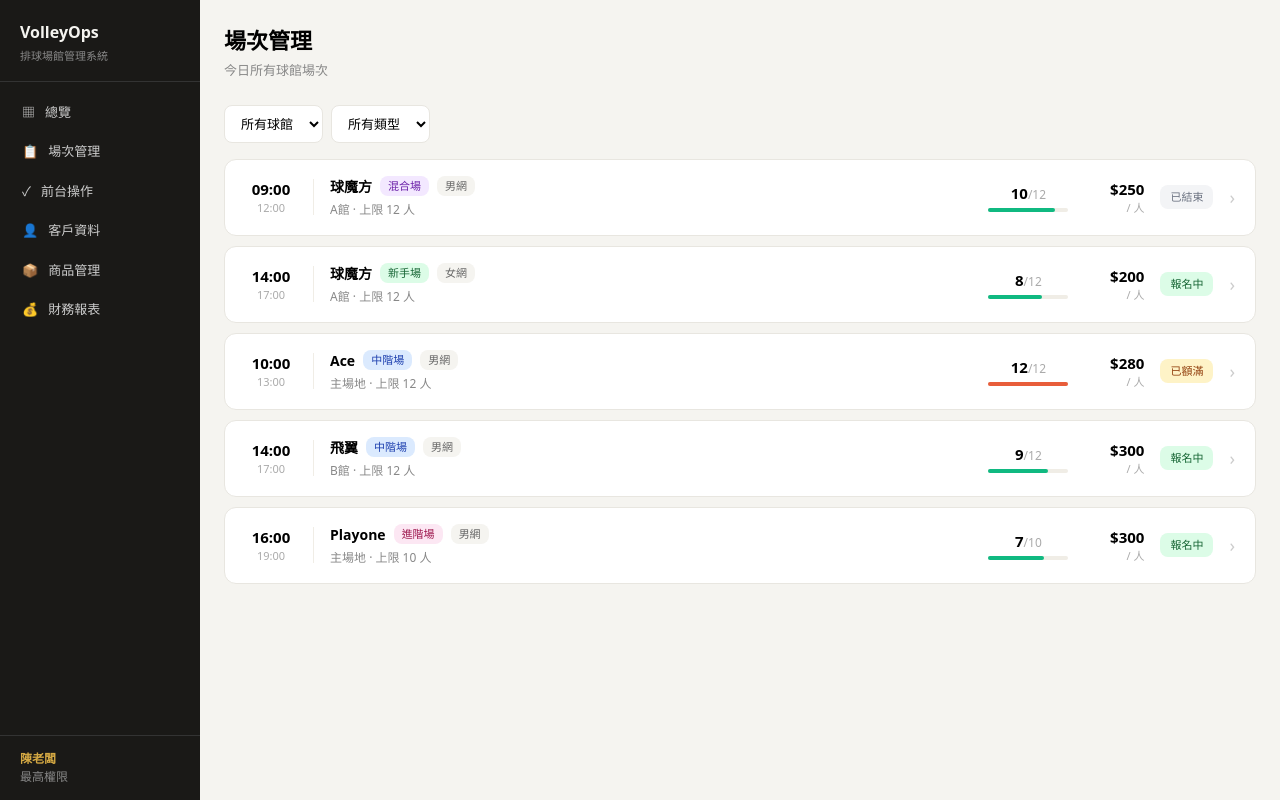
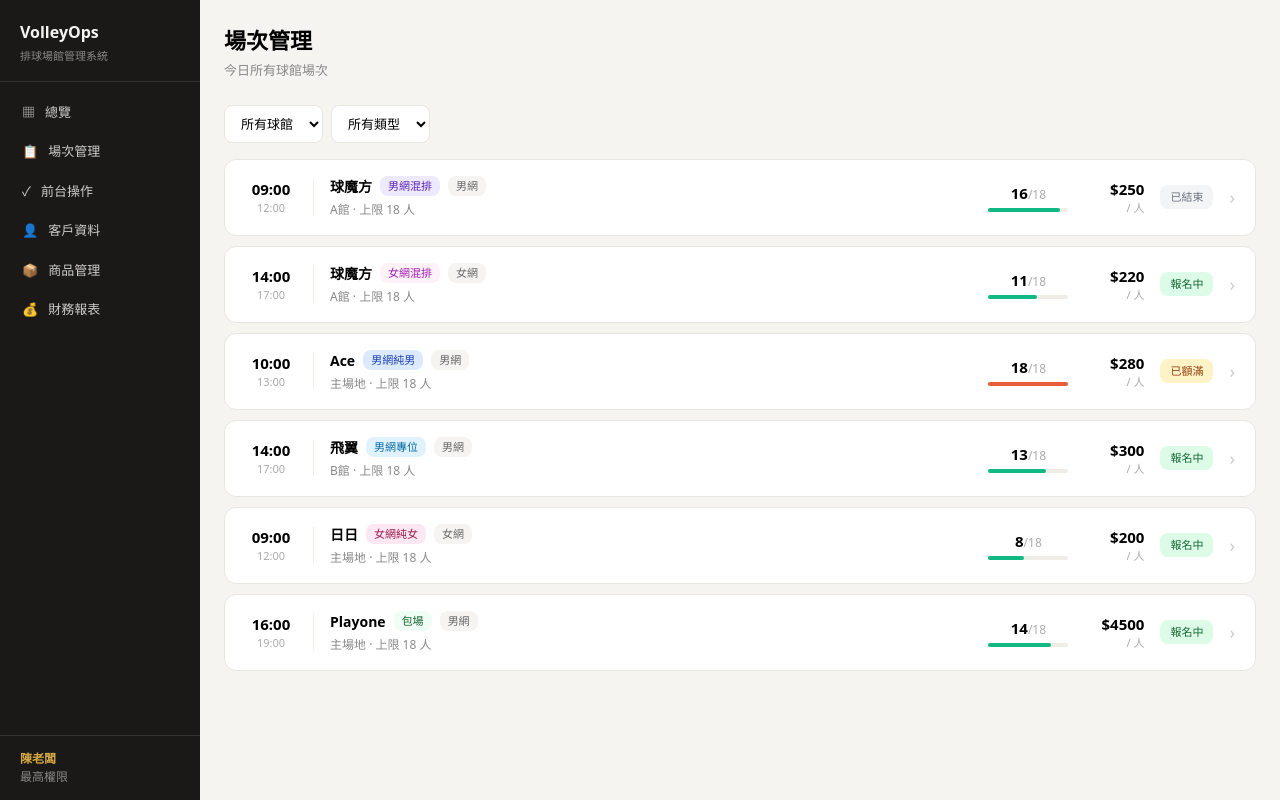
Before and after one commit to ChengEnLu252/volleyball-erp, a Next.js app: page /sessions in a window 1280 px wide. Built offline with nearby package versions, Linux system fonts and the light colour scheme.

Commit message:
feat: update session types and capacity to 18

```diff
--- a/app/sessions/page.tsx
+++ b/app/sessions/page.tsx
@@ -3,13 +3,22 @@
 import { MOCK_SESSIONS, MOCK_VENUES } from '@/data/mock'
 
 const SESSION_TYPE_LABEL: Record<string, string> = {
-  beginner: '新手場', intermediate: '中階場', advanced: '進階場', mixed: '混合場',
+  male_only:       '男網純男',
+  male_mixed:      '男網混排',
+  male_position:   '男網專位',
+  female_only:     '女網純女',
+  female_mixed:    '女網混排',
+  female_position: '女網專位',
+  rental:          '包場',
 }
 const SESSION_TYPE_COLOR: Record<string, { bg: string; text: string }> = {
-  beginner:     { bg: '#dcfce7', text: '#166534' },
-  intermediate: { bg: '#dbeafe', text: '#1e40af' },
-  advanced:     { bg: '#fce7f3', text: '#9d174d' },
-  mixed:        { bg: '#f3e8ff', text: '#6b21a8' },
+  male_only:       { bg: '#dbeafe', text: '#1e40af' },
+  male_mixed:      { bg: '#ede9fe', text: '#5b21b6' },
+  male_position:   { bg: '#e0f2fe', text: '#0369a1' },
+  female_only:     { bg: '#fce7f3', text: '#9d174d' },
+  female_mixed:    { bg: '#fdf2f8', text: '#a21caf' },
+  female_position: { bg: '#fdf4ff', text: '#7e22ce' },
+  rental:          { bg: '#f0fdf4', text: '#166534' },
 }
 const NET_HEIGHT_LABEL: Record<string, string> = {
   female: '女網', male: '男網', adjustable: '可調',
--- a/data/mock.ts
+++ b/data/mock.ts
@@ -34,11 +34,12 @@ export const MOCK_CUSTOMERS: Customer[] = [
 const TODAY = new Date().toISOString().split('T')[0]
 
 export const MOCK_SESSIONS: Session[] = [
-  { id: 's1', venueId: 'v1', createdBy: 'u2', sessionDate: TODAY, startTime: '09:00', endTime: '12:00', court: 'A館', netHeight: 'male',       sessionType: 'mixed',        price: 250, maxCapacity: 12, minSkillRequired: null, maxSkillAllowed: null, status: 'completed', notes: null, createdAt: TODAY+'T00:00:00Z', updatedAt: TODAY+'T00:00:00Z', venueName: '球魔方', currentCount: 10 },
-  { id: 's2', venueId: 'v1', createdBy: 'u2', sessionDate: TODAY, startTime: '14:00', endTime: '17:00', court: 'A館', netHeight: 'female',     sessionType: 'beginner',     price: 200, maxCapacity: 12, minSkillRequired: null, maxSkillAllowed: 'D',  status: 'open',      notes: null, createdAt: TODAY+'T00:00:00Z', updatedAt: TODAY+'T00:00:00Z', venueName: '球魔方', currentCount: 8  },
-  { id: 's3', venueId: 'v2', createdBy: 'u3', sessionDate: TODAY, startTime: '10:00', endTime: '13:00', court: null,  netHeight: 'male',       sessionType: 'intermediate', price: 280, maxCapacity: 12, minSkillRequired: 'B',  maxSkillAllowed: 'A',  status: 'full',      notes: null, createdAt: TODAY+'T00:00:00Z', updatedAt: TODAY+'T00:00:00Z', venueName: 'Ace',   currentCount: 12 },
-  { id: 's4', venueId: 'v3', createdBy: 'u2', sessionDate: TODAY, startTime: '14:00', endTime: '17:00', court: 'B館', netHeight: 'male',       sessionType: 'intermediate', price: 300, maxCapacity: 12, minSkillRequired: 'B',  maxSkillAllowed: null, status: 'open',      notes: null, createdAt: TODAY+'T00:00:00Z', updatedAt: TODAY+'T00:00:00Z', venueName: '飛翼',  currentCount: 9  },
-  { id: 's5', venueId: 'v5', createdBy: 'u3', sessionDate: TODAY, startTime: '16:00', endTime: '19:00', court: null,  netHeight: 'male',       sessionType: 'advanced',     price: 300, maxCapacity: 10, minSkillRequired: 'A',  maxSkillAllowed: null, status: 'open',      notes: '進階班', createdAt: TODAY+'T00:00:00Z', updatedAt: TODAY+'T00:00:00Z', venueName: 'Playone', currentCount: 7 },
+  { id: 's1', venueId: 'v1', createdBy: 'u2', sessionDate: TODAY, startTime: '09:00', endTime: '12:00', court: 'A館', netHeight: 'male',   sessionType: 'male_mixed',    price: 250, maxCapacity: 18, minSkillRequired: 'B-', maxSkillAllowed: null, status: 'completed', notes: '男9女9',  createdAt: TODAY+'T00:00:00Z', updatedAt: TODAY+'T00:00:00Z', venueName: '球魔方',  currentCount: 16 },
+  { id: 's2', venueId: 'v1', createdBy: 'u2', sessionDate: TODAY, startTime: '14:00', endTime: '17:00', court: 'A館', netHeight: 'female', sessionType: 'female_mixed',  price: 220, maxCapacity: 18, minSkillRequired: null, maxSkillAllowed: null, status: 'open',      notes: '男女不限', createdAt: TODAY+'T00:00:00Z', updatedAt: TODAY+'T00:00:00Z', venueName: '球魔方',  currentCount: 11 },
+  { id: 's3', venueId: 'v2', createdBy: 'u3', sessionDate: TODAY, startTime: '10:00', endTime: '13:00', court: null,  netHeight: 'male',   sessionType: 'male_only',     price: 280, maxCapacity: 18, minSkillRequired: 'B',  maxSkillAllowed: 'A',  status: 'full',      notes: null,      createdAt: TODAY+'T00:00:00Z', updatedAt: TODAY+'T00:00:00Z', venueName: 'Ace',    currentCount: 18 },
+  { id: 's4', venueId: 'v3', createdBy: 'u2', sessionDate: TODAY, startTime: '14:00', endTime: '17:00', court: 'B館', netHeight: 'male',   sessionType: 'male_position', price: 300, maxCapacity: 18, minSkillRequired: 'B',  maxSkillAllowed: null, status: 'open',      notes: null,      createdAt: TODAY+'T00:00:00Z', updatedAt: TODAY+'T00:00:00Z', venueName: '飛翼',   currentCount: 13 },
+  { id: 's5', venueId: 'v4', createdBy: 'u2', sessionDate: TODAY, startTime: '09:00', endTime: '12:00', court: null,  netHeight: 'female', sessionType: 'female_only',   price: 200, maxCapacity: 18, minSkillRequired: null, maxSkillAllowed: 'B',  status: 'open',      notes: null,      createdAt: TODAY+'T00:00:00Z', updatedAt: TODAY+'T00:00:00Z', venueName: '日日',   currentCount: 8  },
+  { id: 's6', venueId: 'v5', createdBy: 'u3', sessionDate: TODAY, startTime: '16:00', endTime: '19:00', court: null,  netHeight: 'male',   sessionType: 'rental',        price: 4500,maxCapacity: 18, minSkillRequired: null, maxSkillAllowed: null, status: 'open',      notes: '整場包場', createdAt: TODAY+'T00:00:00Z', updatedAt: TODAY+'T00:00:00Z', venueName: 'Playone', currentCount: 14 },
 ]
 
 export const MOCK_VENUE_SUMMARIES: VenueDailySummary[] = [
```
Also changed, not shown: types/index.ts (+8 -5 lines).
